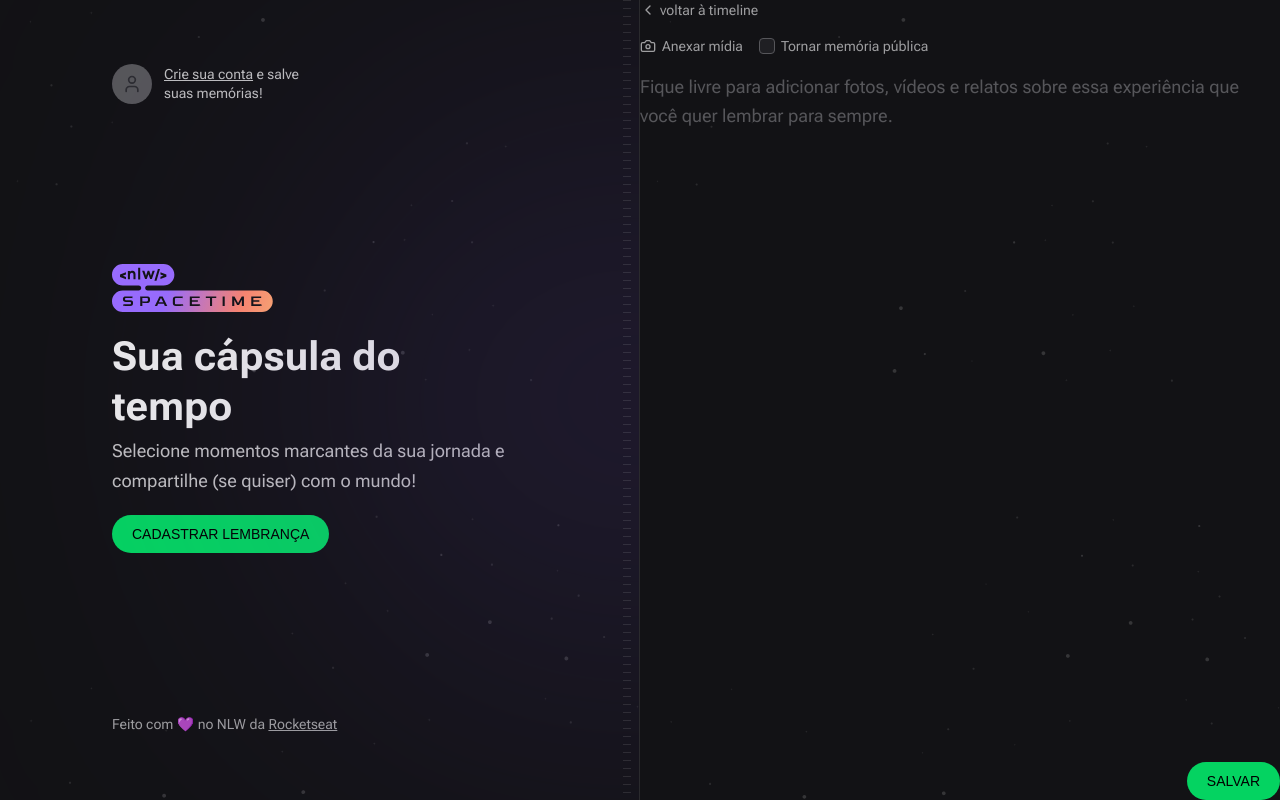
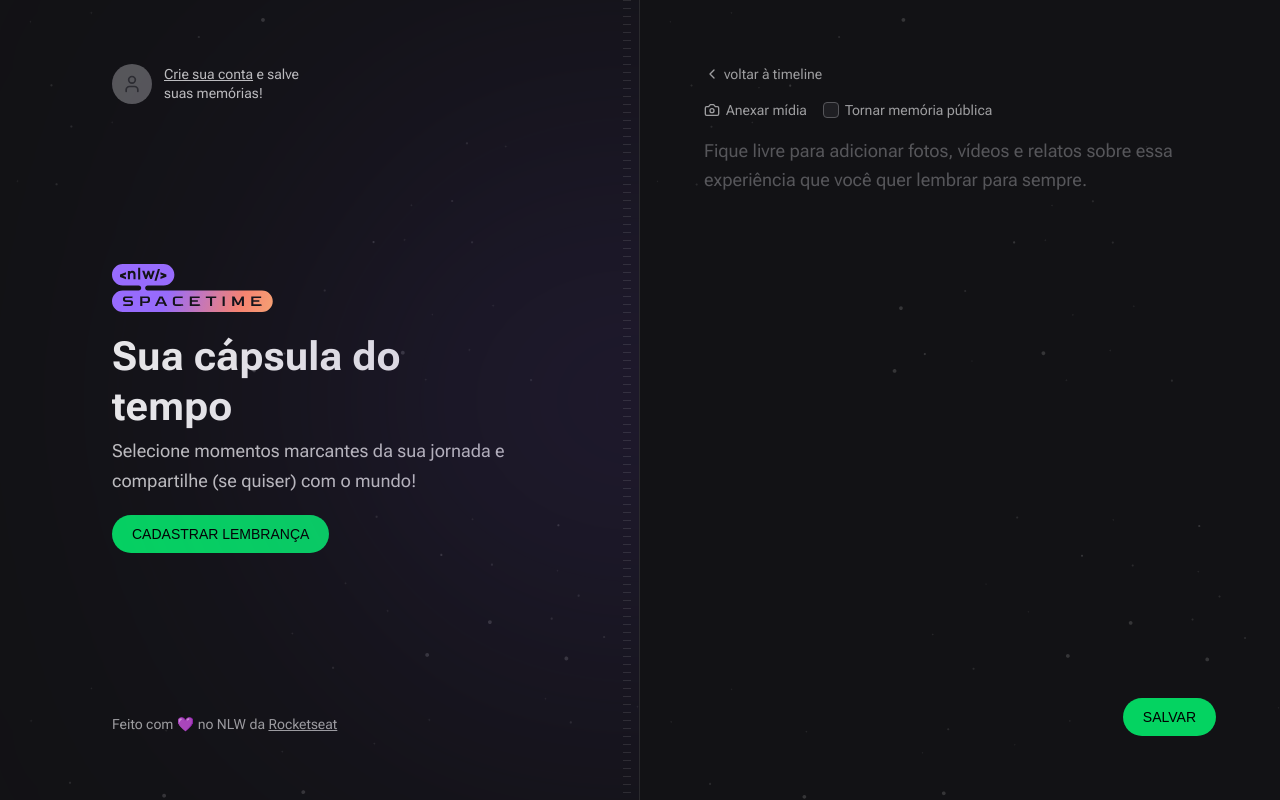
Before and after one commit to gustavotassi/nlw-spacetime, a Next.js app in the folder web/: page /memories/new in a window 1280 px wide. Built offline with nearby package versions, Linux system fonts and the light colour scheme; no server answers; a web font is replaced by a local one.

Commit message:
style(web): add padding to page

```diff
--- a/web/src/app/memories/new/page.tsx
+++ b/web/src/app/memories/new/page.tsx
@@ -4,7 +4,7 @@
 
 export default function NewMemory() {
   return (
-    <div className="flex flex-1 flex-col gap-4">
+    <div className="flex flex-1 flex-col gap-4 p-16">
       <Link
         href="/"
         className="flex items-center gap-1 text-sm text-gray-200 hover:text-gray-100"
--- a/web/src/components/EmptyMemories.tsx
+++ b/web/src/components/EmptyMemories.tsx
@@ -2,7 +2,7 @@
 
 export function EmptyMemories() {
   return (
-    <div className="flex flex-1 items-center justify-center">
+    <div className="flex flex-1 items-center justify-center p-16">
       <p className="w-[360px] text-center leading-relaxed">
         Você ainda não registrou nenhuma lembrança, comece a{' '}
         <Link href="/memories/new" className="underline hover:text-gray-50">
```
